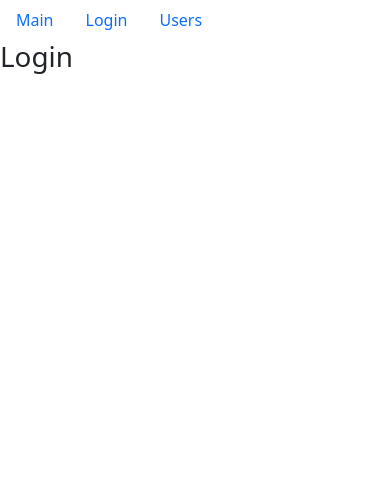
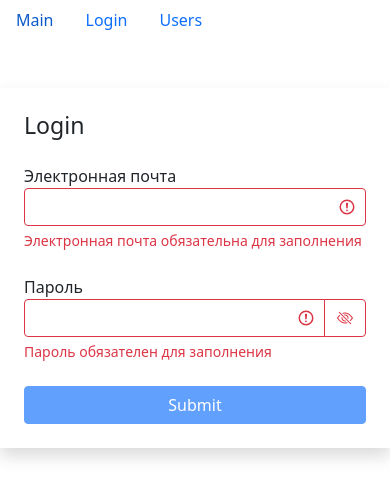
Before and after one commit to Gammani/fast-company-ts, a React (Create React App) app: page /login in a window 390 px wide. Shown: the top 498 px of the page. Built offline with nearby package versions, Linux system fonts and the light colour scheme.

Commit message:
feat: add login form, add input for search user

```diff
--- a/src/app/component/Pagination.tsx
+++ b/src/app/component/Pagination.tsx
@@ -12,7 +12,6 @@
 
     const pageCount = Math.ceil(itemsCount / pageSize);
     if(pageCount === 1) return null;
-    console.log({currentPage})
     const pages = _.range(1, pageCount + 1);
 
     return (
--- a/src/app/component/TableHeader.tsx
+++ b/src/app/component/TableHeader.tsx
@@ -11,7 +11,6 @@
 const TableHeader: React.FC<PropsType> = ({onSort, selectedSort, columns}) => {
 
     const handleSort = (item: string) => {
-        console.log("item ", item)
         if (selectedSort) {
             if (selectedSort.path === item) {
                 if (onSort) onSort({...selectedSort, order: selectedSort.order === "asc" ? "desc" : "asc"});
@@ -20,7 +19,6 @@
             }
         }
     }
-    console.log("selectedSort = ", selectedSort)
     const renderSortArrow = (selectedSort: SortByType, currentPath: string) => {
         return selectedSort.path === currentPath ? selectedSort.order === "asc" ?
             <i className="bi bi-caret-down-fill"></i> : <i className="bi bi-caret-up-fill"></i> : "";
@@ -33,7 +31,7 @@
                 columns && Object.keys(columns).map((column) => (
                     <th
                         key={column}
-                        onClick={() => columns[column].path ? handleSort(columns[column].path) : undefined}
+                        onClick={() => columns && columns[column].path ? handleSort(columns[column].path) : undefined}
                         scope="col"
                         // role={columns[column].iter && "button"}
                         {...{role: columns[column].path && "button"}}
--- a/src/app/component/UsersList.tsx
+++ b/src/app/component/UsersList.tsx
@@ -20,11 +20,10 @@
     const pageSize: number = 4;
     const [currentPage, setCurrentPage] = useState<number>(1);
     const [professions, setProfessions] = useState<undefined | ProfessionsTypeObject | Array<ProfessionType>>(undefined);
+    const [searchQuery, setSearchQuery] = useState<string>("");
     const [selectedProf, setSelectedProf] = useState<undefined | ProfessionType>(undefined);
     const [sortBy, setSortBy] = useState<SortByType>({path: "name", order: "asc"});
-
     const [users, setUsers] = useState<Array<UsersType> | undefined>(undefined);
-    console.log("users init = ", users)
 
     useEffect(() => {
         api.users.fetchAll().then((data: any) => setUsers(data))
@@ -56,19 +55,23 @@
     }, []);
 
     useEffect(() => {
-        console.log(professions);
     }, [professions]);
     useEffect(() => {
         setCurrentPage(1);
-    }, [selectedProf]);
+    }, [selectedProf, searchQuery]);
 
     const handleProfessionSelect = (item: ProfessionType) => {
+        setSearchQuery("");
         setSelectedProf(item);
-        console.log(item);
     }
 
+    const handleSearchQuery: React.ChangeEventHandler<HTMLInputElement> = ({target}) => {
+        setSelectedProf(undefined);
+        setSearchQuery(target.value);
+    }
+
+
     const handlePageChange = (pageIndex: number) => {
-        console.log('page: ', pageIndex)
         setCurrentPage(pageIndex);
     }
 
@@ -77,14 +80,18 @@
     }
 
     if (users) {
-        const filteredUsers = selectedProf ? users.filter(user => JSON.stringify(user.profession) === JSON.stringify(selectedProf)) : users;
+        const filteredUsers = searchQuery ?
+            users.filter((user) => user.name.toLowerCase().indexOf(searchQuery.toLowerCase()) !== -1)
+            : selectedProf
+                ? users.filter(user => JSON.stringify(user.profession) === JSON.stringify(selectedProf))
+                : users;
         const count: number = filteredUsers && filteredUsers.length;
 
         const sortedUsers = _.orderBy(filteredUsers, [sortBy.path], [sortBy.order]);
-
         let usersCrop = paginate(sortedUsers, currentPage, pageSize);
 
         const clearFilter = () => {
+            setSearchQuery("");
             setSelectedProf(undefined);
         }
 
@@ -105,6 +112,13 @@
                     )}
                 <div className="d-flex flex-column">
                     <SearchStatus length={count}/>
+                    <input
+                        type={"text"}
+                        name={"searchQuery"}
+                        placeholder={"Search..."}
+                        onChange={handleSearchQuery}
+                        value={searchQuery}
+                    />
                     {
                         count > 0 && <UsersTable
                             users={usersCrop}
--- /dev/null
+++ b/src/app/component/textField.tsx
@@ -0,0 +1,49 @@
+import React, {useState} from "react";
+
+type PropsType = {
+    onChange: (e: React.ChangeEvent<HTMLInputElement>) => void
+    name: string
+    type?: string
+    error?: string
+    label: string
+    value: string
+}
+
+const TextField: React.FC<PropsType> = ({onChange, label, type = "text", name, value, error}) => {
+
+    const [showPassword, setShowPassword] = useState(false);
+
+    const getInputClasses = () => {
+        return "form-control " + (error ? "is-invalid" : "is-valid");
+    }
+    const toggleShowPassword = () => {
+        setShowPassword((prevState) => !prevState);
+    }
+
+    return (
+        <div className={"mb-4"}>
+            <label htmlFor={name}>{label}</label>
+            <div className={"input-group has-validation"}>
+                <input
+                    type={showPassword ? "text" : type}
+                    id={name}
+                    value={value}
+                    onChange={onChange}
+                    name={name}
+                    className={getInputClasses()}
+                />
+                {type === "password" &&
+                <button type="button" onClick={toggleShowPassword} className={"btn " + (error ? "btn-outline-danger" : "btn-outline-success")}>
+                    {
+                        <i className={"bi bi-eye" + (showPassword ? "" : "-slash")}></i>
+                    }
+                </button>}
+
+                {error ? <div className={"invalid-feedback"}>{error}</div> :
+                    <div className={"valid-feedback"}>Готово!</div>}
+            </div>
+        </div>
+    );
+};
+
+export default TextField;
--- a/src/app/layouts/Login.tsx
+++ b/src/app/layouts/Login.tsx
@@ -1,8 +1,101 @@
-import React from "react";
+import React, {useEffect, useState} from "react";
+import TextField from "../component/textField";
+import {validator} from "../utils/validator";
+
+export type DataType = {
+    [key: string]: string
+    email: string
+    password: string
+}
+export type ErrorsType = {
+    [key: string]: string
+}
 
 const Login = () => {
-    return(
-        <h1>Login</h1>
+
+    const [data, setData] = useState<DataType>({email: "", password: ""});
+    const [errors, setErrors] = useState<ErrorsType>({});
+
+    const handleChange: React.ChangeEventHandler<HTMLInputElement> = ({target}) => {
+        setData((prevState) => ({
+            ...prevState,
+            [target.name]: target.value
+        }))
+    }
+
+
+    const validatorConfig = {
+        email: {
+            isRequired: {
+                message: "Электронная почта обязательна для заполнения"
+            },
+            isEmail: {
+                message: "Email введен не корректно"
+            }
+        },
+        password: {
+            isRequired: {
+                message: "Пароль обязателен для заполнения"
+            },
+            isCapitalSymbol: {
+                message: "Пароль должен содержать хотя бы одну заглавную букву"
+            },
+            isContainDigit: {
+                message: "Пароль должен содержать хотя бы одну цифру"
+            },
+            min: {
+                message: "Пароль должен состоять минимум из 8 символов",
+                value: 8
+            }
+        }
+    }
+
+
+    useEffect(() => {
+        validate();
+    }, [data])
+
+
+    const validate = () => {
+        const errors: ErrorsType = validator(data, validatorConfig);
+        setErrors(errors);
+        return Object.keys(errors).length === 0;
+    }
+    const isValid = Object.keys(errors).length === 0;
+
+    const handleSubmit: React.FormEventHandler<HTMLFormElement> = (e) => {
+        e.preventDefault();
+        const isValid = validate();
+        if (!isValid) return;
+        console.log(data);
+    }
+
+    return (
+        <div className="container mt-5">
+            <div className="row">
+                <div className={"col-md-6 offset-md-3 shadow p-4"}>
+                    <h3 className={"mb-4"}>Login</h3>
+                    <form onSubmit={handleSubmit}>
+                        <TextField
+                            onChange={handleChange}
+                            name={"email"}
+                            label={"Электронная почта"}
+                            value={data.email}
+                            error={errors.email}
+                        />
+                        <TextField
+                            onChange={handleChange}
+                            name={"password"}
+                            type={"password"}
+                            label={"Пароль"}
+                            value={data.password}
+                            error={errors.password}
+                        />
+                        <button type={"submit"} disabled={!isValid} className={"btn btn-primary w-100 mx-auto"}>Submit</button>
+                    </form>
+                </div>
+            </div>
+        </div>
     );
 };
 
--- a/src/app/layouts/Users.tsx
+++ b/src/app/layouts/Users.tsx
@@ -10,7 +10,7 @@
 
     return (
         <>
-            { userId ? <UserPage userId={userId}/> : <UsersList/> }
+            { userId ? (<UserPage userId={userId}/>) : (<UsersList/>) }
         </>
     );
 };
--- /dev/null
+++ b/src/app/utils/validator.ts
@@ -0,0 +1,52 @@
+export function validator(data: any, config: any) {
+
+    const errors: any = {};
+
+    function validate(validateMethod: any, data: string, config: any) {
+
+        let statusValidate;
+
+        switch (validateMethod) {
+            case "isRequired":
+                statusValidate = data.trim() === "";
+                break;
+            case "isEmail": {
+                const emailRegExp = /^\S+@\S+\.\S+$/g;
+                statusValidate = !emailRegExp.test(data)
+                break;
+            }
+            case "isCapitalSymbol": {
+                const capitalRegExp = /[A-ZА-Я]+/g
+                statusValidate = !capitalRegExp.test(data)
+                break;
+            }
+            case "isContainDigit": {
+                const digitRegExp = /\d+/g;
+                statusValidate = !digitRegExp.test(data);
+                break;
+            }
+            case "min": {
+                statusValidate = data.length < config.value
+                break;
+            }
+            default:
+                break;
+        }
+        if (statusValidate) return config.message;
+    }
+
+    for (const fieldName in data) {
+        for (const validateMethod in config[fieldName]) {
+            const error = validate(
+                validateMethod,
+                data[fieldName],
+                config[fieldName][validateMethod]
+            );
+            if (error && !errors[fieldName]) {
+                errors[fieldName] = error;
+            }
+        }
+    }
+
+    return errors;
+}
```
